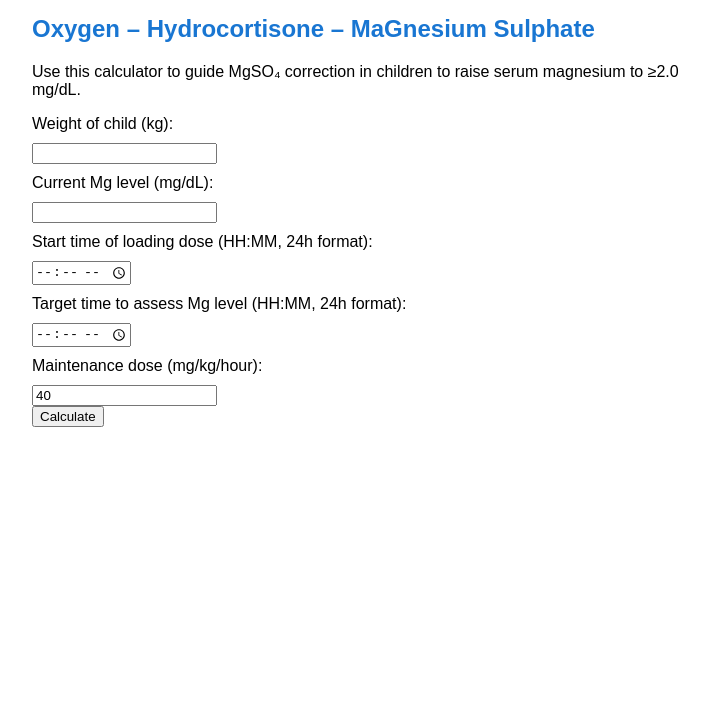
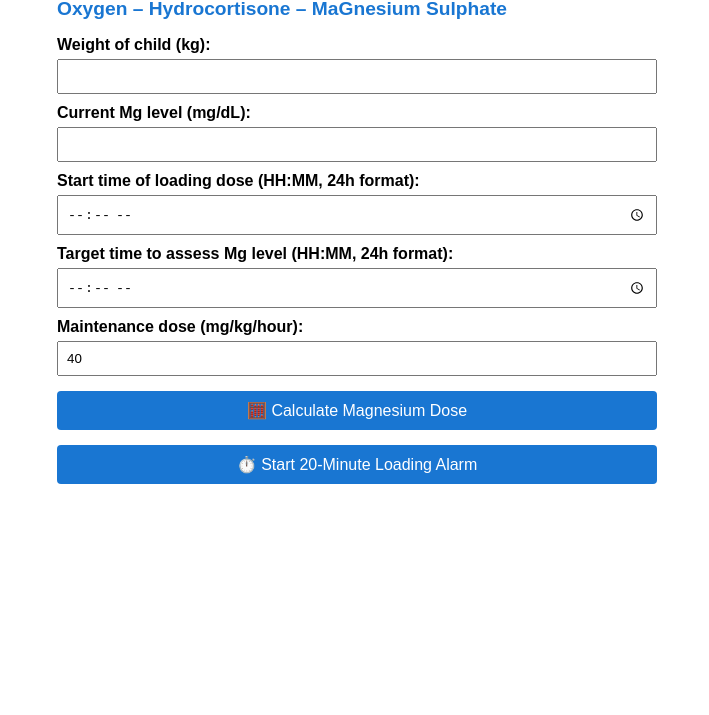
Before and after one commit to TMAN900928/OH-MG-It-s-SEVERE-ASTHMA, a plain HTML site: page index.html in a window 1280 px wide. Shown: the part 85-800 px from the top of the page, without its empty margins (283-992 px from the left). Drawn offline with Linux system fonts and the light colour scheme.

Commit message:
Update index.html

```diff
--- a/index.html
+++ b/index.html
@@ -1,25 +1,49 @@
 <!DOCTYPE html>
 <html lang="en">
 <head>
-  <meta charset="UTF-8">
+  <meta charset="UTF-8" />
+  <meta name="viewport" content="width=device-width, initial-scale=1.0" />
   <title>OH M G - Severe Asthma Magnesium Calculator</title>
   <style>
     body {
       font-family: Arial, sans-serif;
       padding: 20px;
-      max-width: 650px;
+      max-width: 600px;
       margin: auto;
     }
     h1 {
       color: #d32f2f;
+      font-size: 1.6em;
     }
     h2 {
       margin-top: 0;
       color: #1976d2;
+      font-size: 1.2em;
     }
-    label, input {
+    label {
+      margin-top: 10px;
       display: block;
-      margin-top: 10px;
+      font-weight: bold;
+    }
+    input {
+      width: 100%;
+      padding: 8px;
+      margin-top: 5px;
+      box-sizing: border-box;
+    }
+    button {
+      margin-top: 15px;
+      padding: 10px;
+      font-size: 1em;
+      width: 100%;
+      background-color: #1976d2;
+      color: white;
+      border: none;
+      border-radius: 4px;
+    }
+    button#stopBtn {
+      background-color: #d32f2f;
+      display: none;
     }
     .result {
       margin-top: 20px;
@@ -33,7 +57,6 @@
 
   <h1>OH M G, it's SEVERE ASTHMA!</h1>
   <h2>Oxygen – Hydrocortisone – MaGnesium Sulphate</h2>
-  <p>Use this calculator to guide MgSO₄ correction in children to raise serum magnesium to ≥2.0 mg/dL.</p>
 
   <label>Weight of child (kg):</label>
   <input type="number" id="weight" step="0.1" required>
@@ -50,11 +73,39 @@
   <label>Maintenance dose (mg/kg/hour):</label>
   <input type="number" id="maintenanceRate" step="1" value="40">
 
-  <button onclick="calculate()">Calculate</button>
+  <button onclick="calculate()">🧮 Calculate Magnesium Dose</button>
+  <button onclick="startAlarm()">⏱️ Start 20-Minute Loading Alarm</button>
+  <button onclick="stopAlarm()" id="stopBtn">🔇 Stop Alarm</button>
+
+  <audio id="alarmSound" loop>
+    <source src="https://actions.google.com/sounds/v1/alarms/alarm_clock.ogg" type="audio/ogg">
+  </audio>
 
   <div class="result" id="output" style="display:none;"></div>
 
   <script>
+    let alarmTimeout;
+
+    function startAlarm() {
+      if (alarmTimeout) clearTimeout(alarmTimeout);
+
+      alarmTimeout = setTimeout(() => {
+        const alarm = document.getElementById("alarmSound");
+        alarm.play();
+        document.getElementById("stopBtn").style.display = "inline-block";
+        alert("⏰ 20 minutes are up — stop the loading dose and start maintenance!");
+      }, 20 * 60 * 1000);
+
+      alert("🔔 Alarm set for 20 minutes from now.");
+    }
+
+    function stopAlarm() {
+      const alarm = document.getElementById("alarmSound");
+      alarm.pause();
+      alarm.currentTime = 0;
+      document.getElementById("stopBtn").style.display = "none";
+    }
+
     function calculate() {
       const weight = parseFloat(document.getElementById("weight").value);
       const currentMg = parseFloat(document.getElementById("currentMg").value);
```
